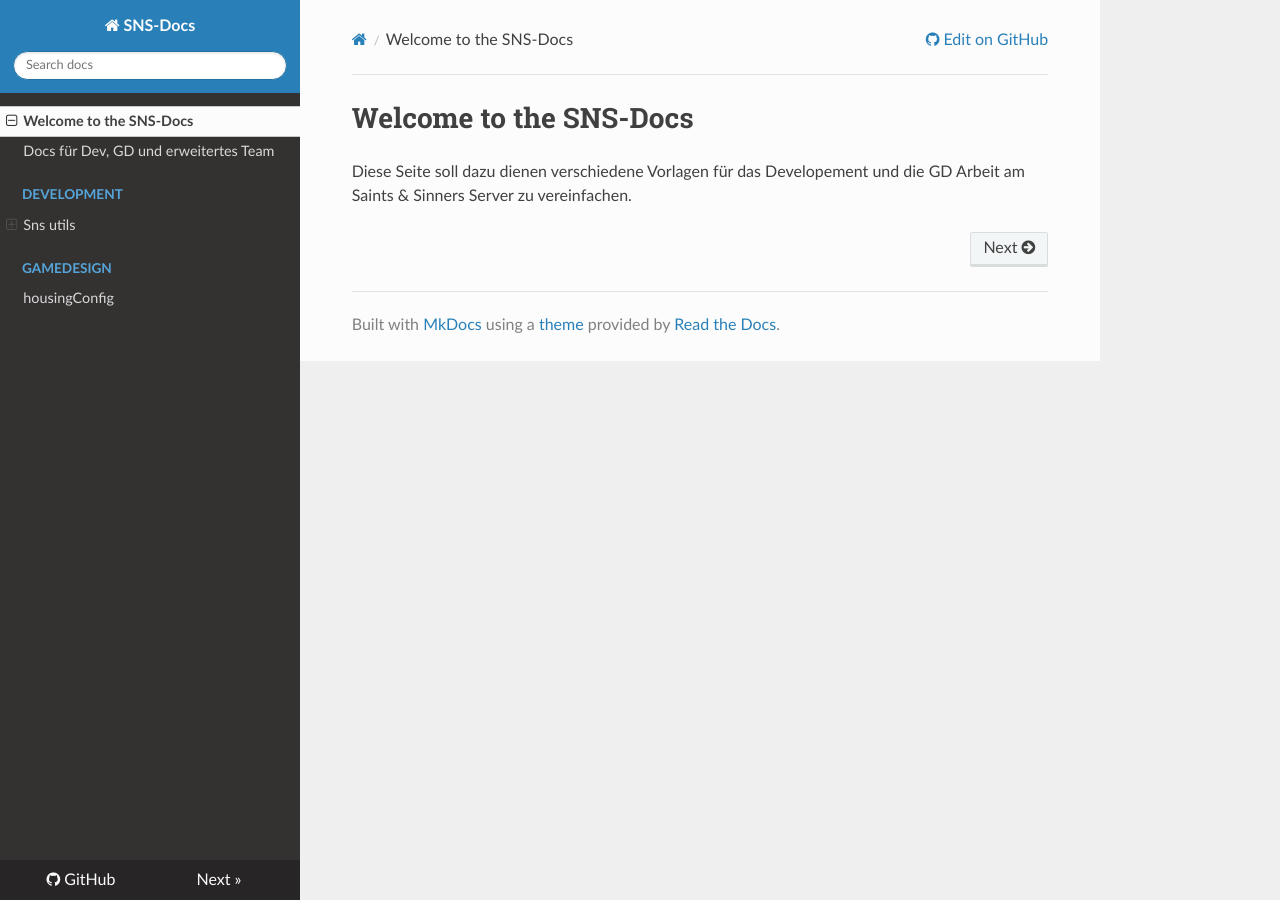
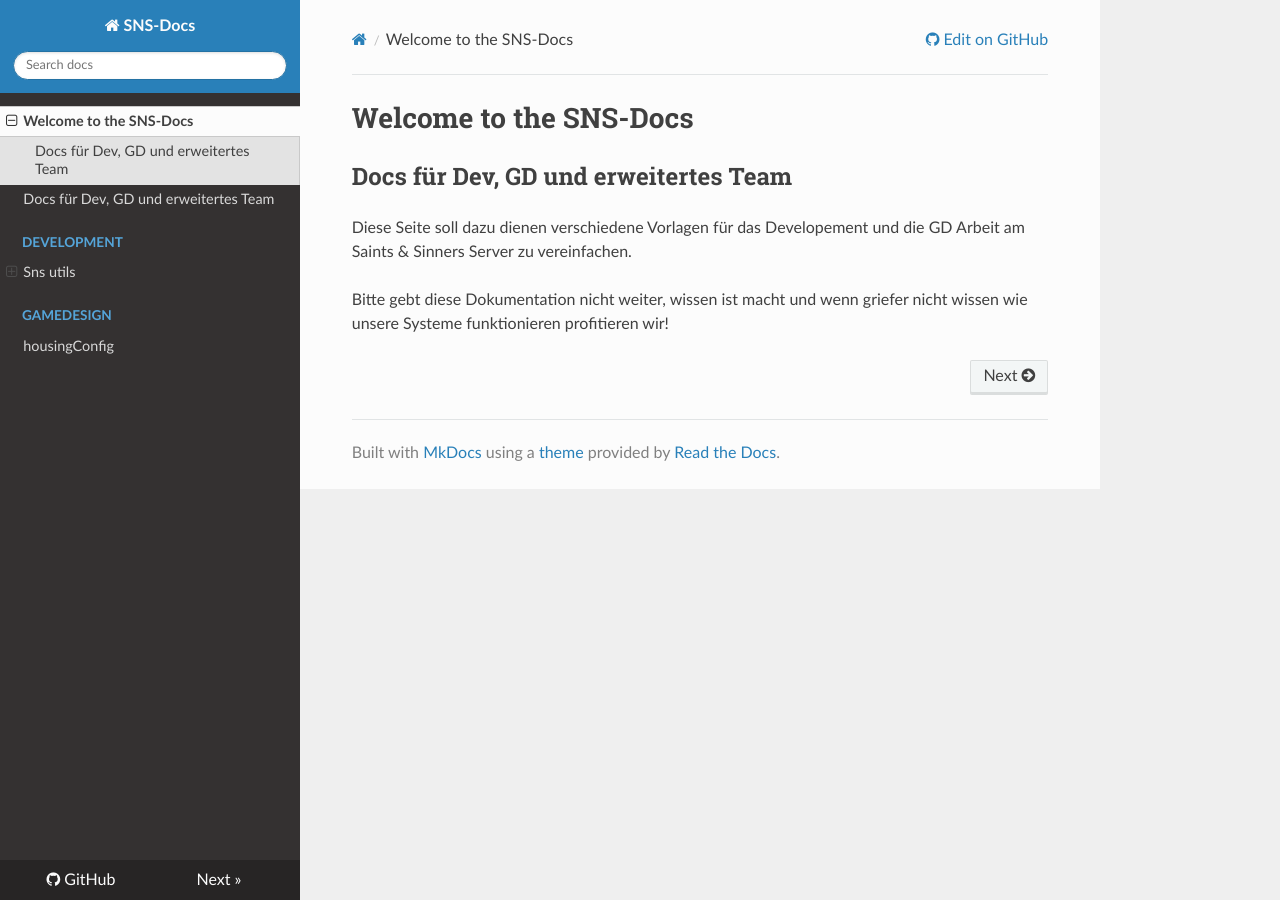
Before and after one commit to imLudwig/sns-docs, an MkDocs documentation site: the page built from docs/index.md, in a window 1280 px wide. Built offline with MkDocs 1.6.1, drawn with Linux system fonts in a browser that asks for light colours; nearby versions of some CDN libraries.

Commit message:
Update index.md

```diff
--- a/docs/index.md
+++ b/docs/index.md
@@ -1,3 +1,7 @@
 # Welcome to the SNS-Docs
 
+## Docs für Dev, GD und erweitertes Team
+
 Diese Seite soll dazu dienen verschiedene Vorlagen für das Developement und die GD Arbeit am Saints & Sinners Server zu vereinfachen.
+
+Bitte gebt diese Dokumentation nicht weiter, wissen ist macht und wenn griefer nicht wissen wie unsere Systeme funktionieren profitieren wir!
```
